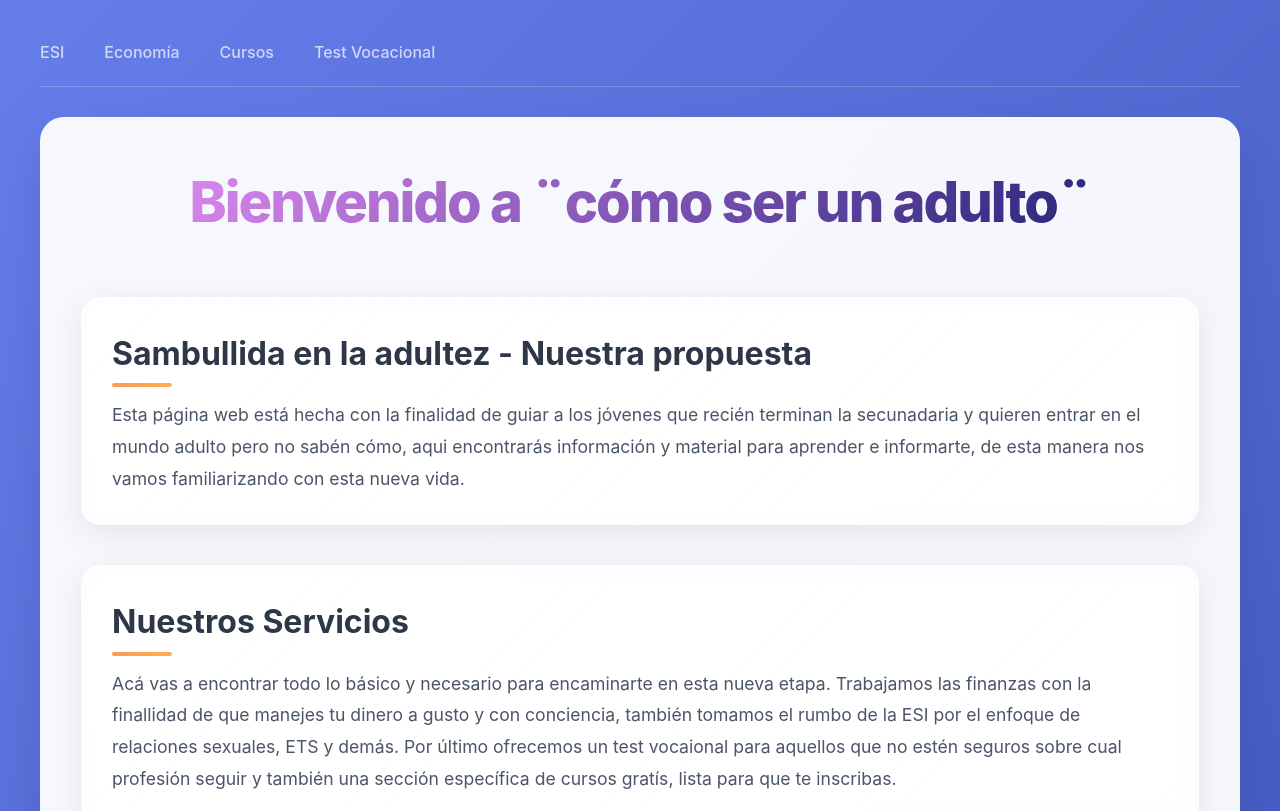
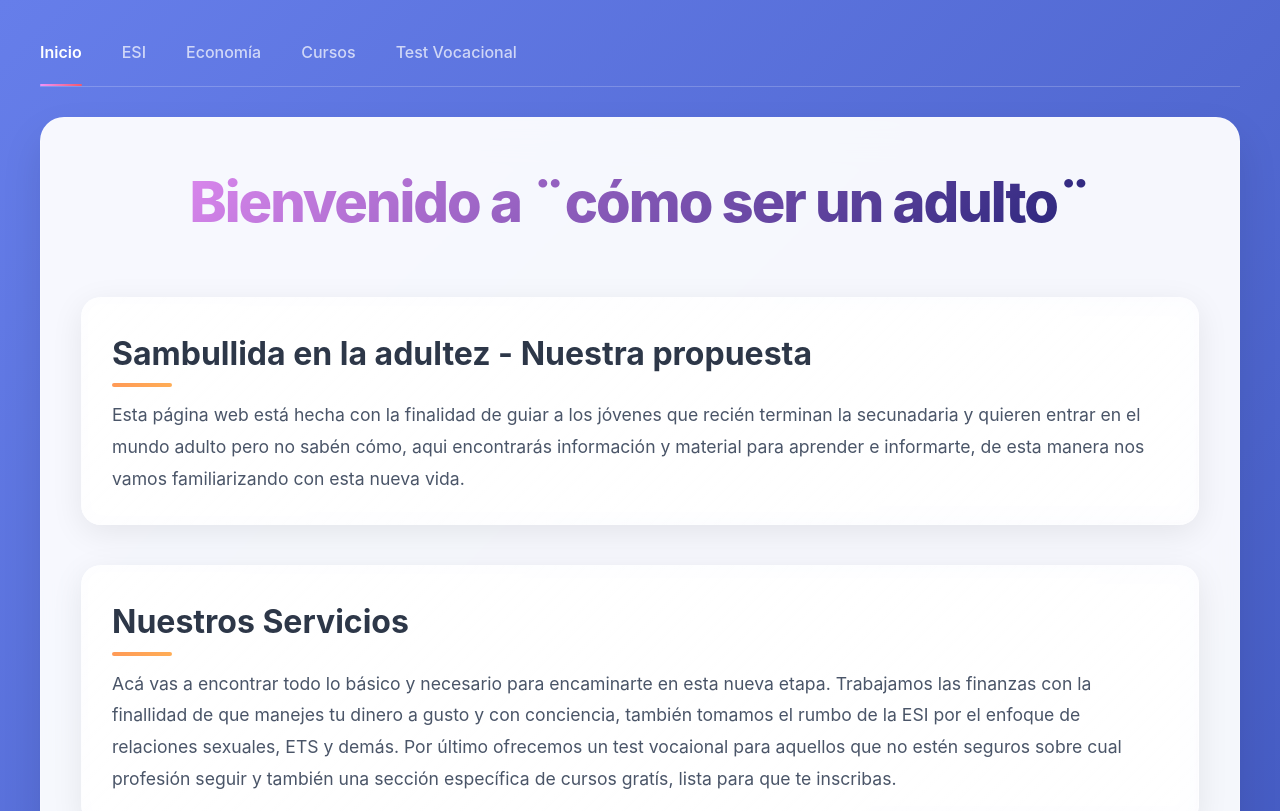
Before and after one commit to CET-Programacion-Asistida-con-IA-2025/proyecto-equipo7-grupoA, a plain HTML site: page index.html in a window 1280 px wide. Shown: the top 811 px of the page. Drawn offline with Linux system fonts and the light colour scheme.

Commit message:
arreglos en el menu de navegación

```diff
--- a/index.html
+++ b/index.html
@@ -8,7 +8,10 @@
 </head>
 <body>
     <nav class="top-navigation">
-        <div class="nav-item active">
+        <div class="nav-item">
+            <span>Inicio</span>
+        </div>
+        <div class="nav-item">
             <span>ESI</span>
         </div>
         <div class="nav-item">
--- a/script.js
+++ b/script.js
@@ -1,25 +1,6 @@
-document.getElementById('contactForm').addEventListener('submit', function(e) {
-    e.preventDefault();
-
-    const nombre = document.getElementById('nombre').value;
-    const comentario = document.getElementById('comentario').value;
-
-    if (nombre && comentario) {
-        // Simular envío del formulario
-        document.getElementById('successMessage').style.display = 'block';
-
-        // Limpiar el formulario
-        document.getElementById('nombre').value = '';
-        document.getElementById('comentario').value = '';
-
-        // Ocultar mensaje después de 3 segundos
-        setTimeout(function() {
-            document.getElementById('successMessage').style.display = 'none';
-        }, 3000);
-    }
-});
 // Configuración de rutas
 const routes = {
+	'Inicio': 'index.html',
     'ESI': 'ESI.html',
     'Economía': 'Economía.html',
     'Cursos': 'cursosgratis.html',
@@ -73,22 +54,34 @@ function setActiveNavItem() {
     // Limpiar todas las clases activas
     navItems.forEach(item => item.classList.remove('active'));
 
-    // Determinar qué elemento debe estar activo basado en la URL
-    if (currentPage.includes('esi') || currentPage.includes('ESI')) {
-        // Si estamos en la página de ESI, marcar "Servicios" como activo
-        const serviciosItem = Array.from(navItems).find(item =>
-            item.querySelector('span').textContent === 'Servicios'
+    // Obtener el nombre del archivo actual
+    const currentFileName = currentPage.split('/').pop().replace('.html', '');
+
+    // Recorrer todos los elementos de navegación
+    navItems.forEach(item => {
+        const navText = item.querySelector('span').textContent;
+
+        // Verificar si existe una ruta para este elemento de navegación
+        if (routes[navText]) {
+            const routeFileName = routes[navText].replace('.html', '');
+
+            // Si coincide con la página actual, marcar como activo
+            if (currentFileName === routeFileName ||
+                (currentFileName === '' && routeFileName === 'index') ||
+                (currentFileName === 'index' && routeFileName === 'index')) {
+                item.classList.add('active');
+            }
+        }
+    });
+
+    // Caso especial: si estamos en la raíz y no hay ningún elemento activo, activar "Inicio"
+    const hasActive = document.querySelector('.nav-item.active');
+    if (!hasActive && (currentFileName === '' || currentFileName === 'index')) {
+        const inicioItem = Array.from(navItems).find(item =>
+            item.querySelector('span').textContent === 'Inicio'
         );
-        if (serviciosItem) {
-            serviciosItem.classList.add('active');
-        }
-    } else {
-        // Si estamos en la página principal, marcar "Trabajo" como activo
-        const trabajoItem = Array.from(navItems).find(item =>
-            item.querySelector('span').textContent === 'Trabajo'
-        );
-        if (trabajoItem) {
-            trabajoItem.classList.add('active');
+        if (inicioItem) {
+            inicioItem.classList.add('active');
         }
     }
 }
@@ -97,4 +90,33 @@ function setActiveNavItem() {
 document.addEventListener('DOMContentLoaded', function() {
     initNavigation();
     setActiveNavItem();
+
+    // Extra: para que solo busque el "contact form" en la pagina que corresponde, y no de error en otras paginas donde no existe
+    const paginaActual = window.location.pathname;
+    // Obtener el nombre del archivo actual
+    const currentFileName = paginaActual.split('/').pop().replace('.html', '');
+
+	if (currentFileName == "index") {
+        // esta parte es la que ya habian puesto ustedes:
+		document.getElementById('contactForm').addEventListener('submit', function(e) {
+			e.preventDefault();
+
+			const nombre = document.getElementById('nombre').value;
+			const comentario = document.getElementById('comentario').value;
+
+			if (nombre && comentario) {
+				// Simular envío del formulario
+				document.getElementById('successMessage').style.display = 'block';
+
+				// Limpiar el formulario
+				document.getElementById('nombre').value = '';
+				document.getElementById('comentario').value = '';
+
+				// Ocultar mensaje después de 3 segundos
+				setTimeout(function() {
+					document.getElementById('successMessage').style.display = 'none';
+				}, 3000);
+			}
+		});
+	}
 });
```
Also changed, not shown: ESI.html (+4 -1 lines), Economía.html (+4 -1 lines), PTV2.html (+4 -1 lines), cursosgratis.html (+4 -1 lines).
